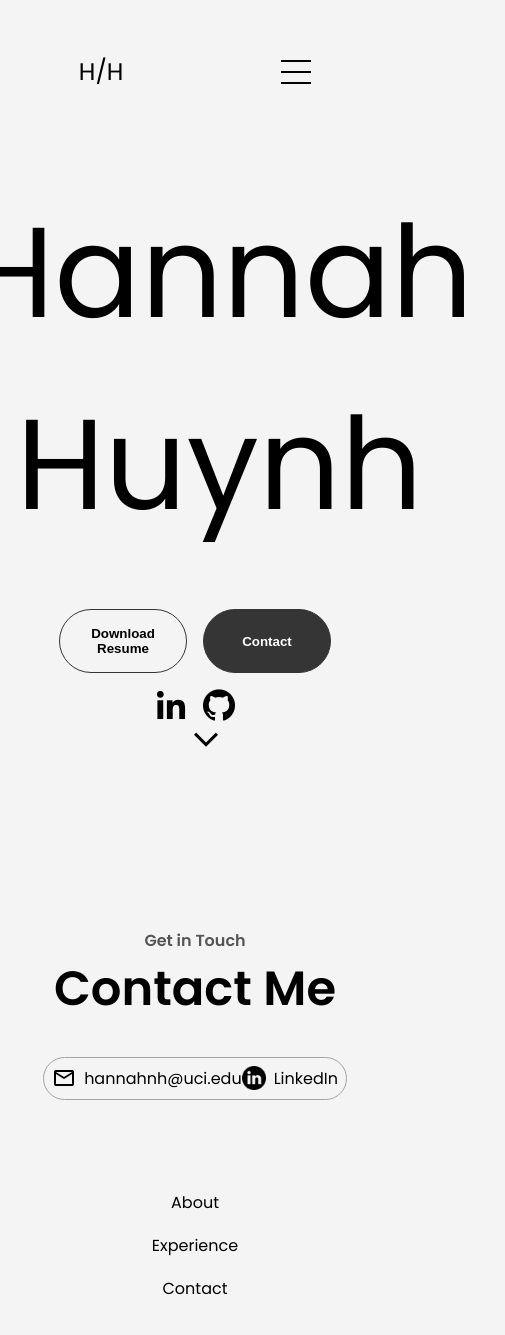
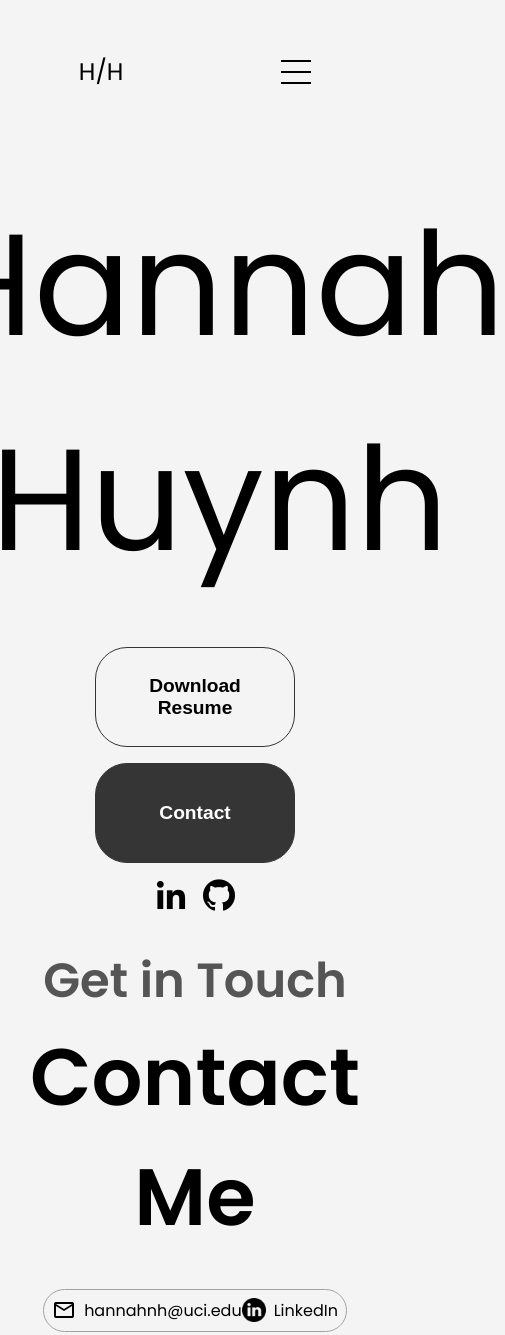
Before and after one commit to hannahnh/Resp-Portfolio, a plain HTML site: page index.html in a window 390 px wide. Shown: the top 1335 px of the page, 505 px wide, since content can reach past the window. Drawn offline with nearby package versions, Linux system fonts and the light colour scheme.

Commit message:
Changed display formatting

```diff
--- a/media.css
+++ b/media.css
@@ -21,7 +21,7 @@
     #profile, .section-container {
         display: block;
     }
-    span[alt="icon arrow"]{
+    span[aria-label="icon arrow"]{
         display: none;
     }
     section, .section-container {
@@ -46,6 +46,22 @@
     .section__pic-container {
         justify-content: center;
         text-align: center;
+        margin-bottom: 70px;
+    }
+    .btn-container button {
+        font-size: 1.2em;
+        padding: 10px 20px;
+        width: 200px;
+        height: 100px;
+    }
+    #profile p {
+        font-size: 9rem;
+    }
+    .section__text__p1 {
+        font-size: 3rem;
+    }
+    .title {
+        font-size: 5rem;
     }
 }
 
```
